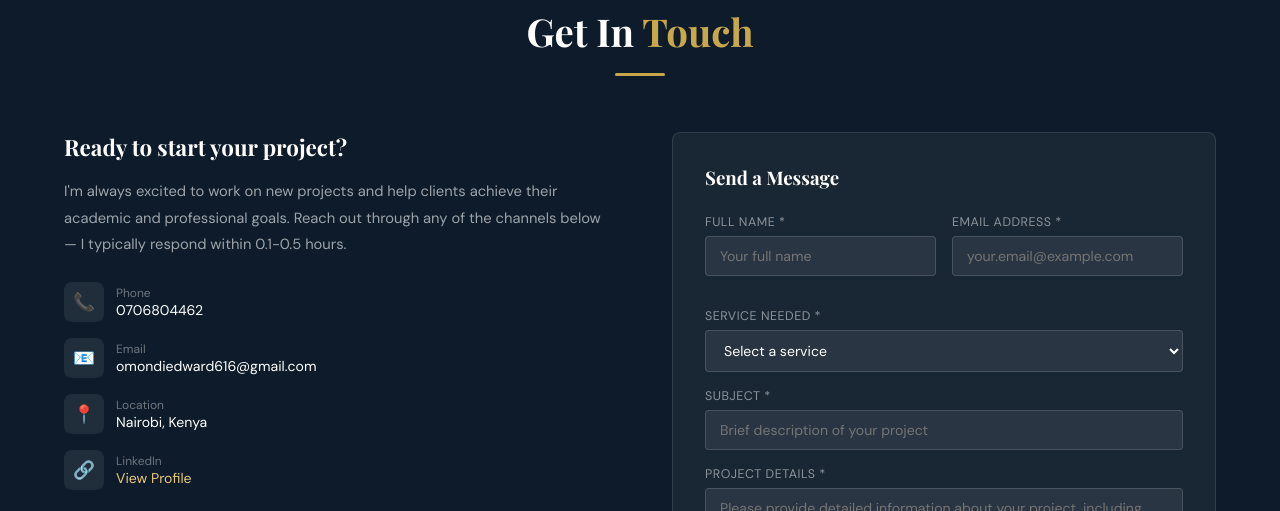
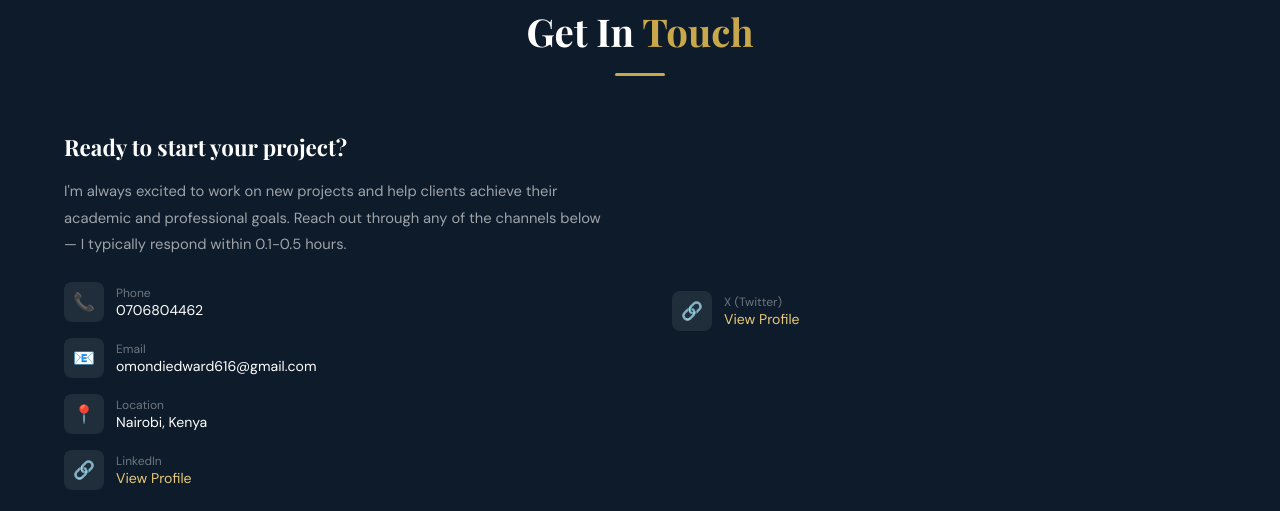
Before and after one commit to EDDIZO616/edwardomondi.github.io, a plain HTML site: page index.html in a window 1280 px wide. Shown: the part 6306-6817 px from the top of the page. Drawn offline with nearby package versions, Linux system fonts and the light colour scheme.

Commit message:
Add X (Twitter) contact information

```diff
--- a/index.html
+++ b/index.html
@@ -635,6 +635,11 @@
         <div class="contact-icon">🔗</div>
         <div class="detail"><div class="label">LinkedIn</div><div class="value"><a href="https://www.linkedin.com/in/edward-o-59a8782ba/" style="color:var(--gold-light);text-decoration:none;">View Profile</a></div></div>
       </div>
+            </div>
+      <div class="contact-item">
+        <div class="contact-icon">🔗</div>
+        <div class="detail"><div class="label">X (Twitter)</div><div class="value"><a href="https://x.com/EdwardO07821393" style="color:var(--gold-light);text-decoration:none;">View Profile</a></div></div>
+      </div>
       <div class="avail-hours">
         <h4>Availability</h4>
         <div class="avail-row"><span class="day">Monday – Sunday</span><span class="time">24/7 Assistance</span></div>
```
